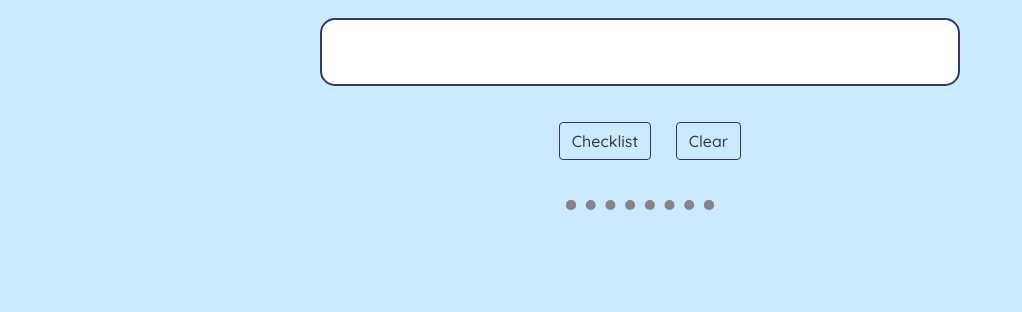
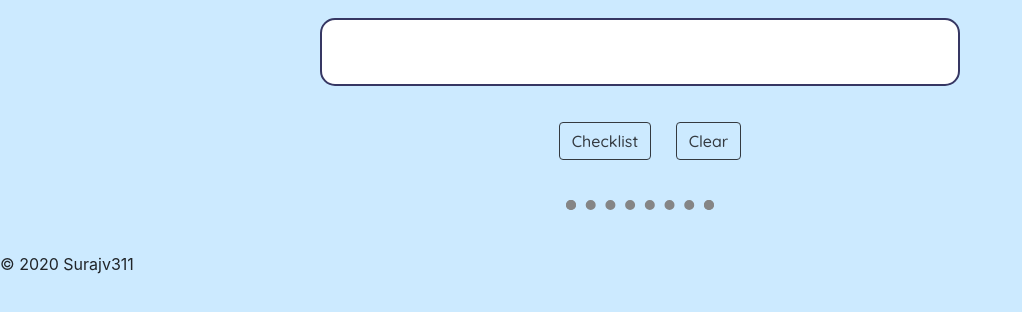
Before and after one commit to Surajv311/TODO-list, a plain HTML site: page index.html in a window 1280 px wide. Shown: the part 154-466 px from the top of the page, without its empty margins (0-1022 px from the left). Drawn offline with nearby package versions, Linux system fonts and the light colour scheme.

Commit message:
minor fix

```diff
--- a/index.html
+++ b/index.html
@@ -31,6 +31,14 @@
 <hr class="rule">
 <ul id="checklist" class="list-group list-group-flush"></ul>
 
+<br>
+
+<footer>
+	<p>
+		© 2020 Surajv311
+	</p>
+</footer>
+
   <!-- adding jquery -->
   <script src="https://code.jquery.com/jquery-3.5.0.js" integrity="sha256-r/AaFHrszJtwpe+tHyNi/XCfMxYpbsRg2Uqn0x3s2zc=" crossorigin="anonymous"></script>
     <!-- adding js -->
```
